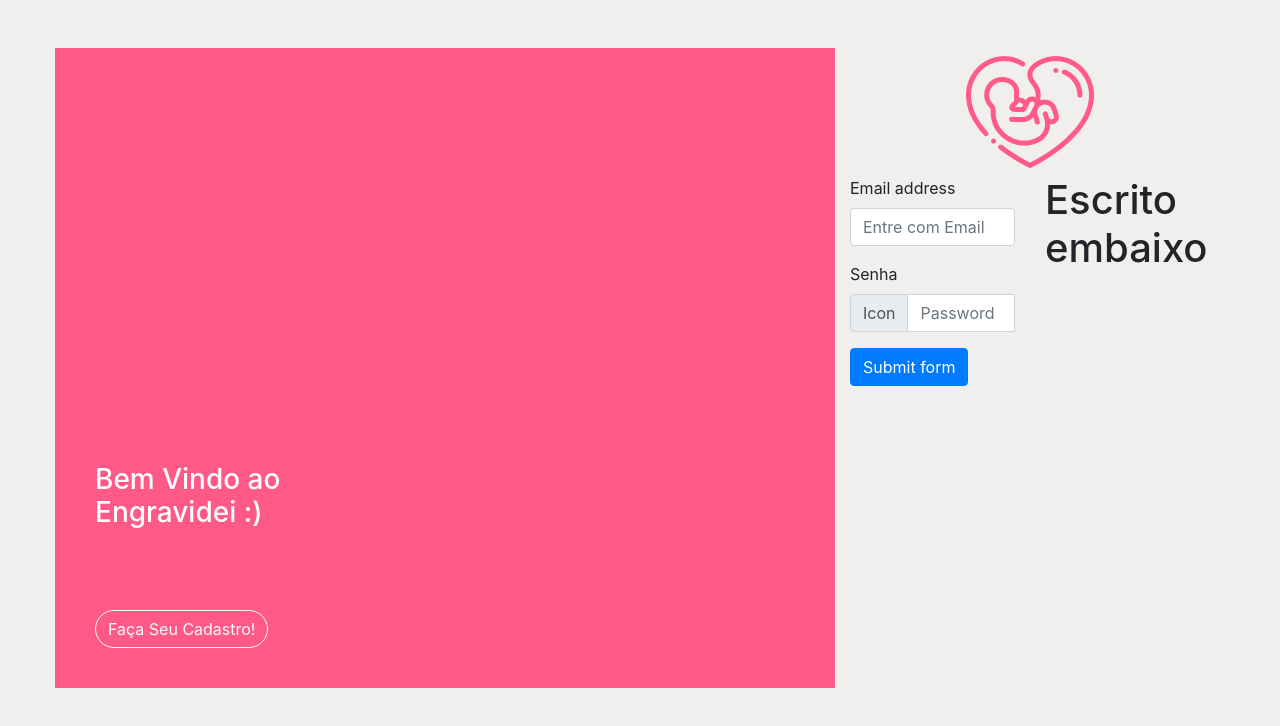
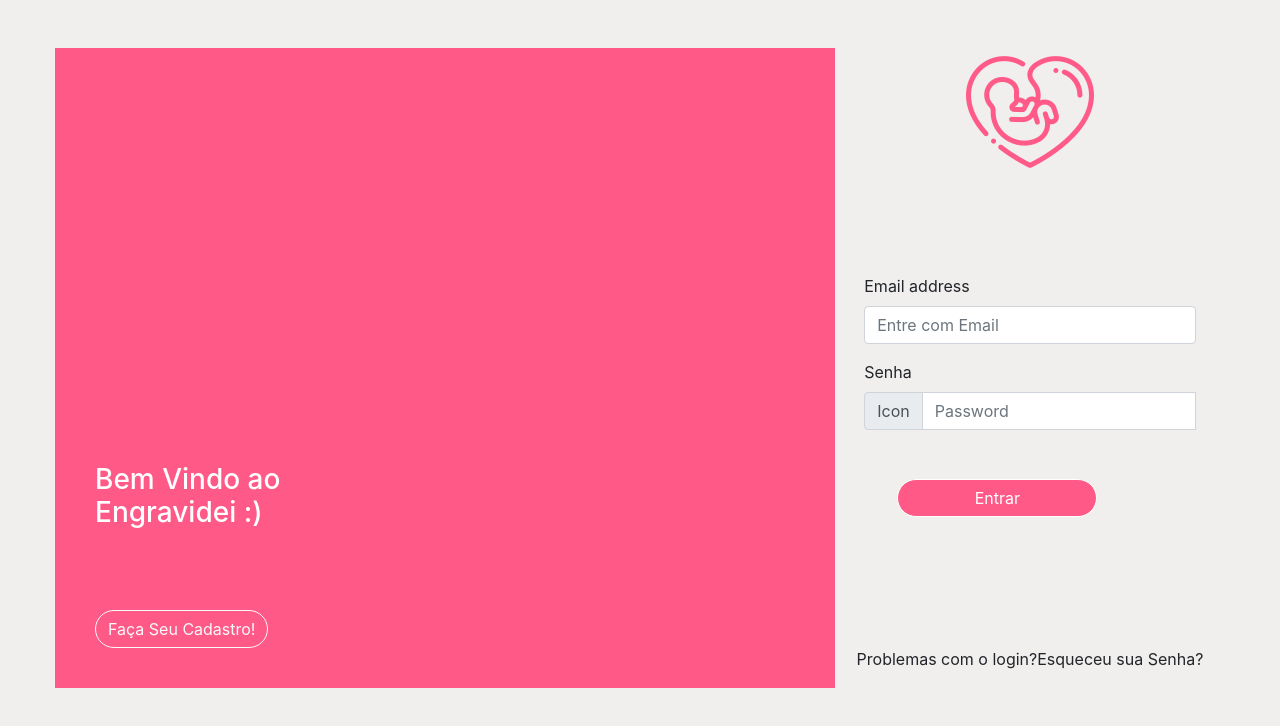
Before and after one commit to JoaoVictorVeronezi/engravidei-web, a React (Create React App) app: page / in a window 1280 px wide. Shown: the top 726 px of the page. Built offline with nearby package versions, Linux system fonts and the light colour scheme; the HTML template or start-up script is replaced by a standard one.

Commit message:
Tela inicial quase finalizada

```diff
--- a/package.json
+++ b/package.json
@@ -4,6 +4,8 @@
   "private": true,
   "dependencies": {
     "@fortawesome/fontawesome-svg-core": "^1.2.26",
+    "@fortawesome/free-solid-svg-icons": "^5.12.0",
+    "@fortawesome/react-fontawesome": "^0.1.8",
     "@testing-library/jest-dom": "^4.2.4",
     "@testing-library/react": "^9.4.0",
     "@testing-library/user-event": "^7.2.1",
--- a/src/assets/App.css
+++ b/src/assets/App.css
@@ -1,3 +1,17 @@
+p::selection {
+    background: #FF5A87;
+    color: white;
+  }
+
+h3::selection {
+    background: #FF5A87;
+    color: white;
+  }
+br::selection {
+    background: #FF5A87;
+    color: white;
+  }
+
 .pinkContainer {
     background-color: #FF5A87;
     width: 100%;
@@ -30,3 +44,18 @@
 .geral {
     background-color: #f1eeee;
 }
+.buttonEntrar {
+    background-color: #FF5A87 !important;
+    border-color: white !important;
+    width: 200px;
+    margin: 10%;
+    border-radius: 30px !important;
+}
+.buttonEntrar:hover {
+    background-color: white !important;
+    color: black !important;
+    border-color: #FF5A87 !important;
+  }
+.teste {
+    margin-bottom: 25%;
+}
--- a/src/components/MainScreen.jsx
+++ b/src/components/MainScreen.jsx
@@ -7,7 +7,8 @@ import Row from 'react-bootstrap/Row';
 import Col from 'react-bootstrap/Col';
 import Form from 'react-bootstrap/Form';
 import FormControl from 'react-bootstrap/FormControl';
-import FormCheck from 'react-bootstrap/FormCheck'
+import FormCheck from 'react-bootstrap/FormCheck';
+import { FontAwesomeIcon } from '@fortawesome/react-fontawesome';
 
 import '../assets/App.css';
 import { InputGroup } from "react-bootstrap";
@@ -38,16 +39,15 @@ const MainScreen = () => {
                         </Container>
                     </Col>
                     <Col xl={4} md={4} lg={4} >
-                        <Container>
+
                             <Row>
-                                <Col xs={12} className="d-flex justify-content-center">
+                                <Col xs={12} className="d-flex justify-content-center teste">
                                     <Media>
                                         <img width={128} height={128} src={Logo} />
                                     </Media>
                                 </Col>
-                                <Col className="d-flex justify-content-center">
-                                    <Container>
-                                        <Form  validated={validated} onSubmit={handleSubmit}>
+                                <Col xs={12} className="d-flex justify-content-center teste">
+                                    <Form validated={validated} onSubmit={handleSubmit}>
                                         <Form.Group controlId="EmailLogin">
                                             <Form.Label>Email address</Form.Label>
                                             <Form.Control
@@ -71,17 +71,14 @@ const MainScreen = () => {
                                                 <Form.Control.Feedback>Perfeito!</Form.Control.Feedback>
                                             </InputGroup>
                                         </Form.Group>
-                                                <Button type="submit">Submit form</Button>
+                                        <Button type="submit" className="buttonEntrar">Entrar</Button>
                                     </Form>
-                                    </Container>
                                 </Col>
-                                <Col>
-                                    <Container>
-                                        <h1>Escrito embaixo</h1>
-                                    </Container>
+                                <Col xs={12} className="d-flex justify-content-center teste">
+                                    <p className="textoLogin">Problemas com o login?Esqueceu sua Senha?</p>
                                 </Col>
                             </Row>
-                        </Container>
+
                     </Col>
                 </Row>
             </Container>
```
Also changed, not shown: 1 other file (tests, documents, lock files or other folders). Lines whose indentation alone changed are shown as unchanged.
